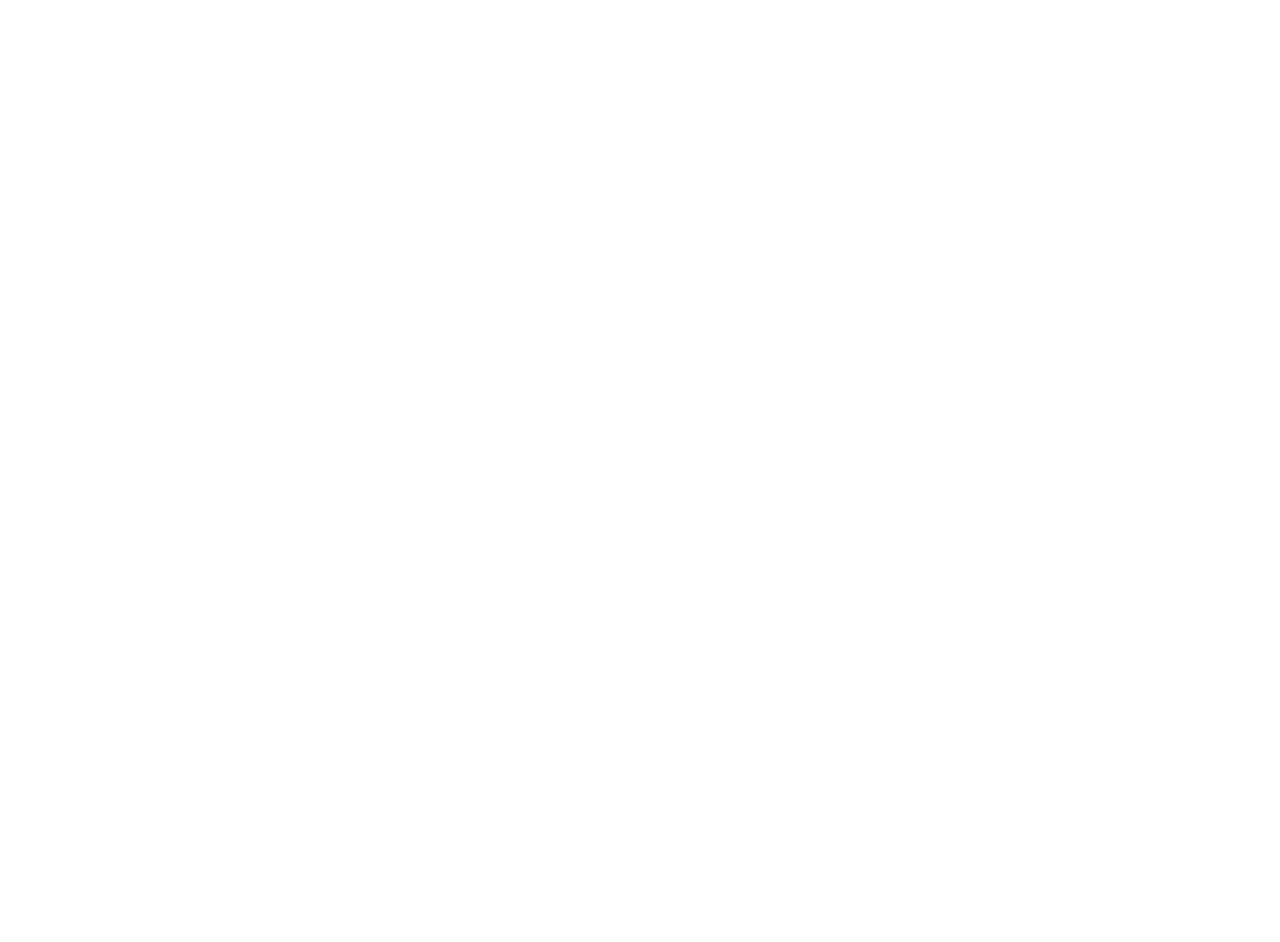
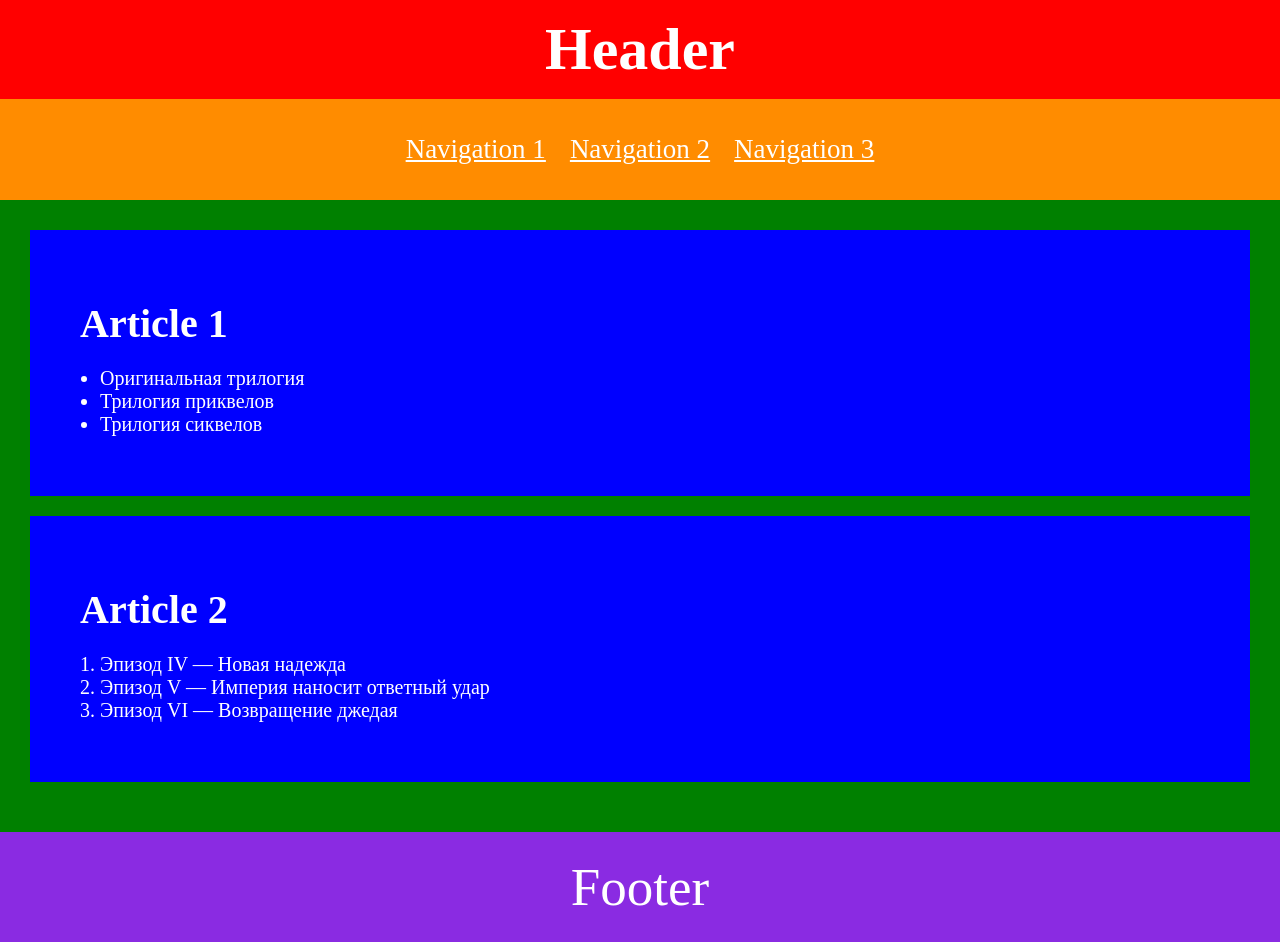
Before and after one commit to js-tasks-ru/htmlcss-20230530_ekaterina-fyodorova, a website: page 02-dz0/01-semantic-mockup/solution.html in a window 1280 px wide. Before the commit the page ends 800 px from the top, so only its background shows below. Drawn offline with Linux system fonts and the light colour scheme.

Commit message:
add solution for 2-module 1-task

```diff
--- a/02-dz0/01-semantic-mockup/solution.html
+++ b/02-dz0/01-semantic-mockup/solution.html
@@ -1,4 +1,40 @@
 <!DOCTYPE html>
 <html lang="ru">
     <!-- Ваше решение -->
+<head>
+    <title>solution</title>
+    <meta charset="UTF-8">
+    <link rel="stylesheet" href="style.css">
+</head>
+<body>
+    <header>
+        <h1>Header</h1>
+    <nav>
+        <ul>
+            <li><a href="#">Navigation 1</a></li>
+            <li><a href="#">Navigation 2</a></li>
+            <li><a href="#">Navigation 3</a></li>
+        </ul>
+    </nav>
+    </header>
+    <main>
+        <article>
+            <h2>Article 1</h2>
+            <ul>
+                <li>Оригинальная трилогия</li>
+                <li>Трилогия приквелов</li>
+                <li>Трилогия сиквелов</li>
+            </ul>
+        </article>
+        <article>
+            <h2>Article 2</h2>
+            <ol>
+                <li>Эпизод IV — Новая надежда</li>
+                <li>Эпизод V — Империя наносит ответный удар</li>
+                <li>Эпизод VI — Возвращение джедая</li>
+            </ol>
+        </article>
+    </main>
+    <footer>Footer</footer>
+</body>
 </html>
--- /dev/null
+++ b/02-dz0/01-semantic-mockup/style.css
@@ -0,0 +1,76 @@
+body {
+    margin: 0;
+    padding: 0;
+    color: #fff;
+}
+
+header {
+    text-align: center;
+    background-color: blue;
+}
+
+h1 {
+    font-size: 60px;
+    background-color: red;
+    padding: 15px;
+}
+
+h1, h2 {
+    margin: 0;
+}
+
+h2 {
+    margin-top: 20px;
+    margin-bottom: 20px;
+    font-size: 40px;
+}
+
+nav {
+    background-color: #ff8c00;
+    padding: 25px;
+}
+
+nav ul {
+    list-style: none;
+}
+
+ul, ol {
+    margin: 0;
+    padding: 0;
+}
+
+nav li {
+    display: inline-block;
+    font-size: 27px;
+    padding: 10px;
+}
+
+a {
+    color: #fff;
+    margin: 0;
+    padding: 0;
+}
+
+main {
+    background-color: green;
+    padding: 30px;
+}
+
+article {
+    background-color: blue;
+    margin-bottom: 20px;
+    padding: 50px;
+    padding-bottom: 60px;
+}
+
+article ul, ol {
+    padding-left: 20px;
+    font-size: 20px;
+}
+
+footer {
+    background-color: blueviolet;
+    text-align: center;
+    font-size: 53px;
+    padding: 25px;
+}
```
